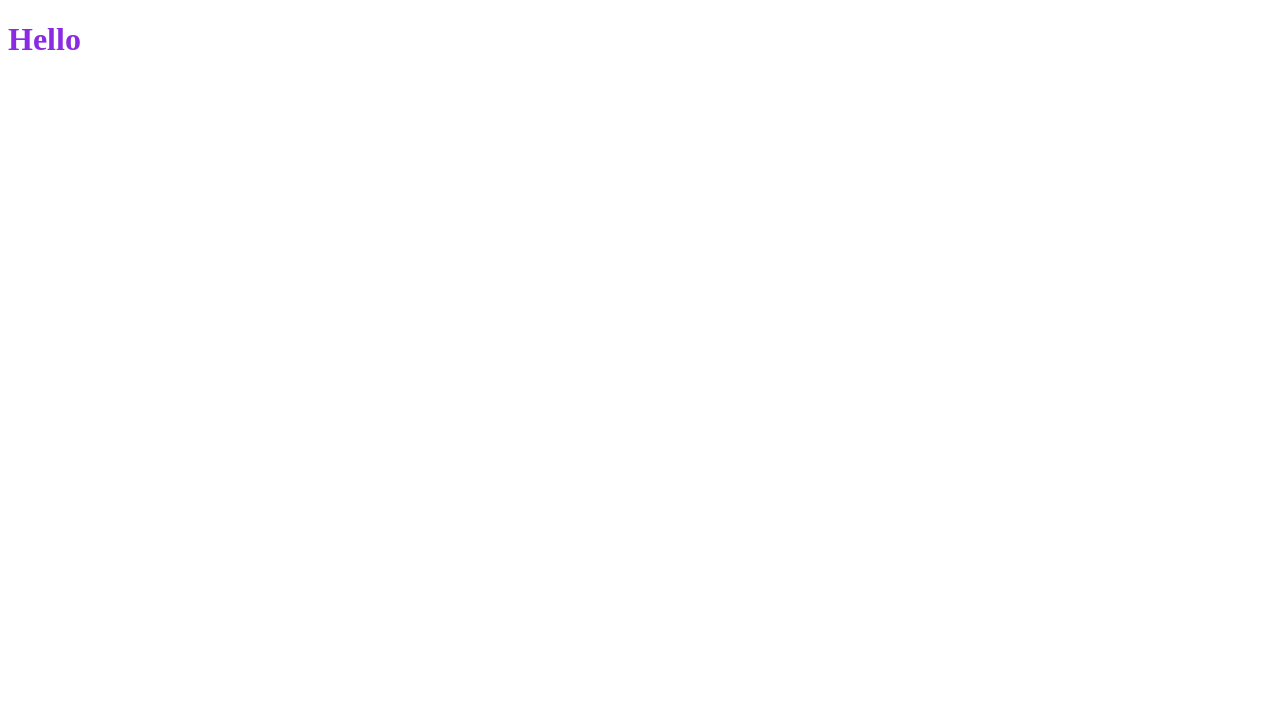
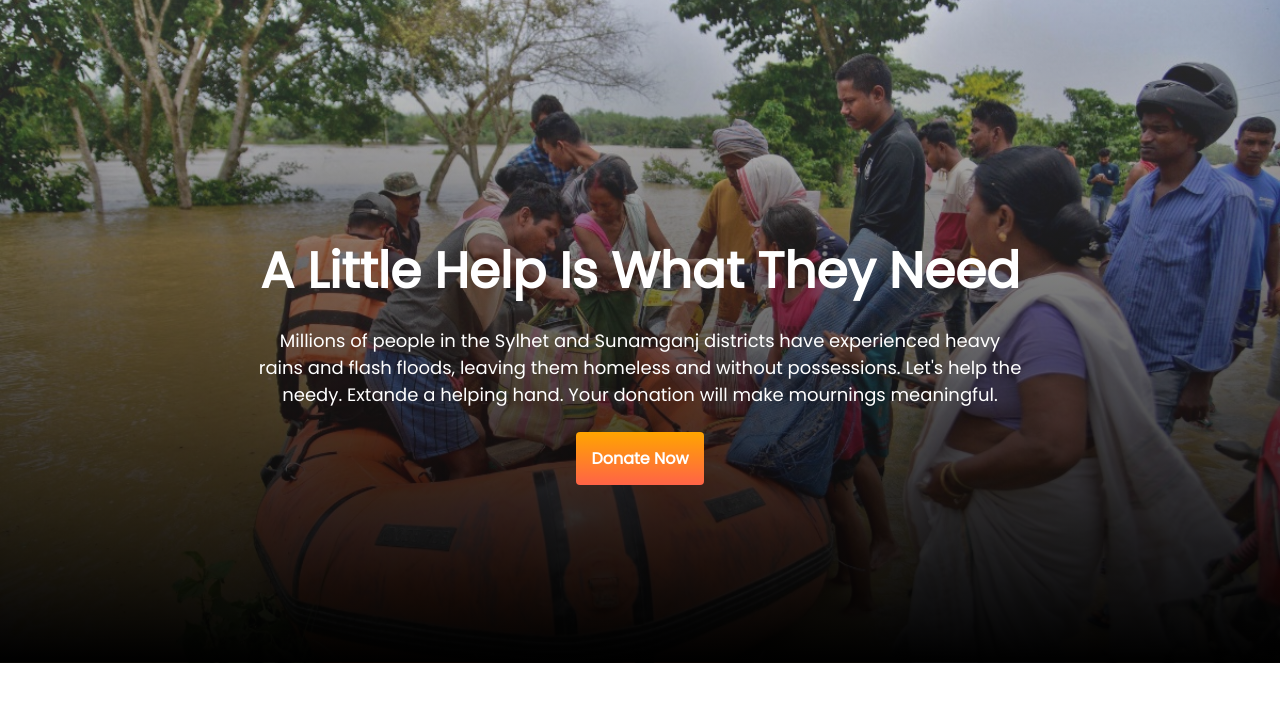
Before and after one commit to suchana001/donate-today, a plain HTML site: page index.html in a window 1280 px wide. Drawn offline with Linux system fonts and the light colour scheme.

Commit message:
top banner added

```diff
--- a/index.html
+++ b/index.html
@@ -1,13 +1,32 @@
 <!DOCTYPE html>
 <html lang="en">
-<head>
-    <meta charset="UTF-8">
-    <meta http-equiv="X-UA-Compatible" content="IE=edge">
-    <meta name="viewport" content="width=device-width, initial-scale=1.0">
-    <link rel="stylesheet" href="style.css">
+  <head>
+    <meta charset="UTF-8" />
+    <meta http-equiv="X-UA-Compatible" content="IE=edge" />
+    <meta name="viewport" content="width=device-width, initial-scale=1.0" />
+    <link rel="preconnect" href="https://fonts.googleapis.com" />
+    <link rel="preconnect" href="https://fonts.gstatic.com" crossorigin />
+    <link
+      href="https://fonts.googleapis.com/css2?family=Poppins&display=swap"
+      rel="stylesheet"
+    />
+    <link rel="stylesheet" href="style.css" />
     <title>Donate Today</title>
-</head>
-<body>
-    <h1>Hello</h1>
-</body>
+  </head>
+  <body>
+    <section>
+      <div class="background-img">
+        <div class="banner-text">
+          <h1>A Little Help Is What They Need</h1>
+          <p>
+            Millions of people in the Sylhet and Sunamganj districts have
+            experienced heavy rains and flash floods, leaving them homeless and
+            without possessions. Let's help the needy. Extande a helping hand.
+            Your donation will make mournings meaningful.
+          </p>
+          <a class="donation-button" target="_blank" href="https://www.bkash.com/donation">Donate Now</a>
+        </div>
+      </div>
+    </section>
+  </body>
 </html>
--- a/style.css
+++ b/style.css
@@ -1,3 +1,38 @@
-h1{
-   color: blueviolet;
+body{
+    margin: 0;
+    font-family: 'Poppins', sans-serif;
 }
+.background-img{
+    background-image: linear-gradient(to bottom, rgba(128, 128, 128, 0.315) 0%, rgb(0, 0, 0) 100%), url('images/donation5.jpg');
+    background-repeat: no-repeat;
+    background-size: cover;
+    background-position: center;
+    padding-top: 15%;
+    padding-bottom: 15%;
+    color: white;
+    text-align: center;
+}
+.banner-text{
+    margin-left: 20%;
+    margin-right: 20%;
+}
+.banner-text h1{
+    font-size: 50px;
+    font-weight: 900;
+    margin-bottom: 0;
+}
+.banner-text p{
+    font-size: 18px;
+    margin-bottom: 5%;
+}
+.donation-button{
+    text-decoration: none;
+    background-image: linear-gradient(orange, tomato);
+    color: white;
+    font-weight: 700;
+    padding: 15px;
+    border-radius: 4px;
+}
+a:hover{
+    background-image: linear-gradient(tomato, orange);
+}
```
